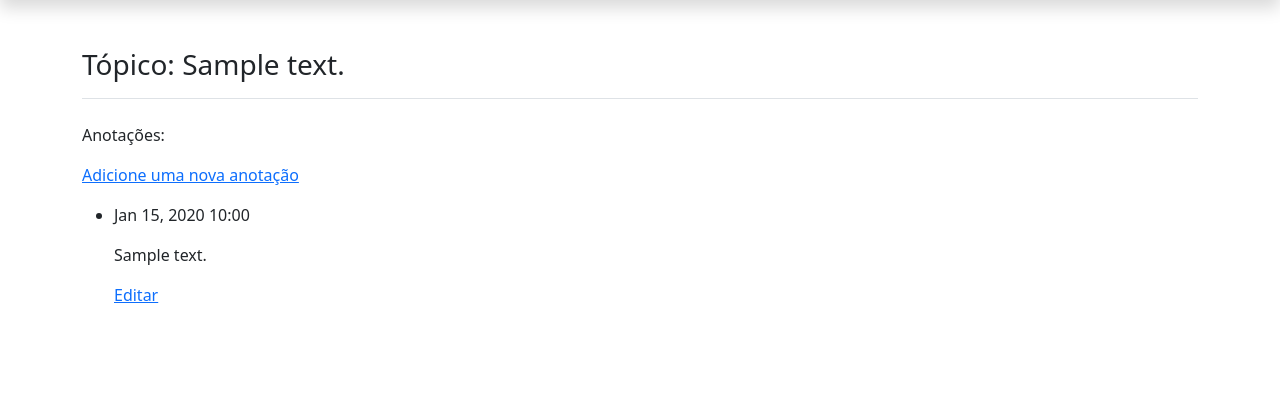
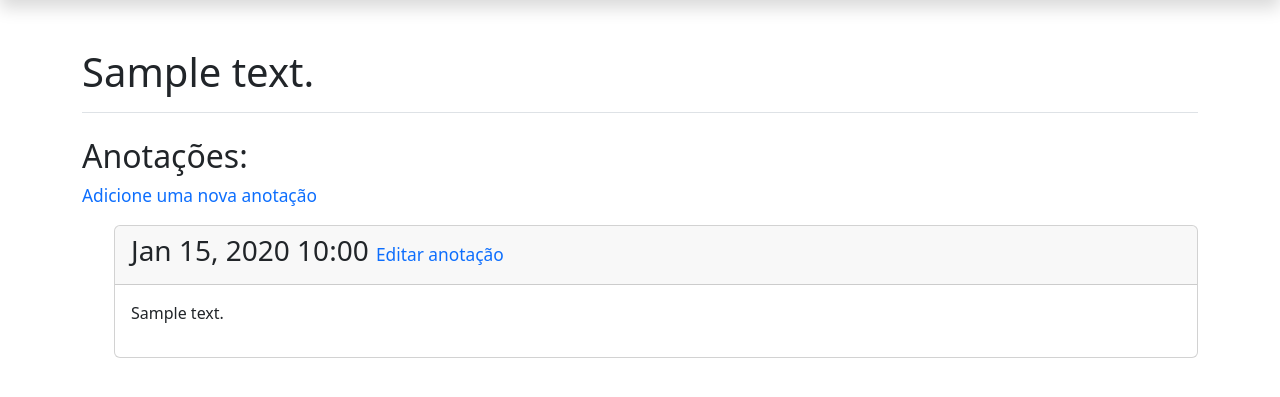
Before and after one commit to thiago-cloud/Kanban_log, a Django app: page /topics/1/ in a window 1280 px wide. Shown: the part 72-469 px from the top of the page. Run offline with Django 5.2, Linux system fonts and the light colour scheme; a user stored in the database is signed in; tables that the repository leaves empty hold one stand-in row (values such as "Sample post"); some libraries are stand-ins or nearby versions.

Commit message:
Kanban_log-v2.0
Estilização da página register, new_entry e etc...., implementação lógica da mensagem criar conta da index

```diff
--- a/Kanban_logs/templates/kanban_logs/base.html
+++ b/Kanban_logs/templates/kanban_logs/base.html
@@ -4,7 +4,7 @@
 <html lang="pt-br">
     <head>
         <meta charset="UTF-8">
-        <meta http-equiv="refresh" content="30"><!--Atualiza o documento a cada 30 segundos-->
+        <!--<meta http-equiv="refresh" content="30">--><!--Atualiza o documento a cada 30 segundos-->
         <meta http-equiv="X-UA-Compatible" content="IE=edge,chrome=1"><!--Informa para o navegador que estar sendo utilizado que ele deve tratar o projeto com a versão mais recente.-->
         <meta name="description" content="Aplicação de anotações de atividades que são aprendidas.">
         <meta name="keywords" content="anotações, anotação, kanban, kanban_logs, topicos">
@@ -16,7 +16,19 @@
         <!--Tags do bootstrap utilizando o bootstrap na página-->
         {% bootstrap_css %}
         {% bootstrap_javascript %}
+        <style>
+            .ul-none ul{
+                display: none;
+            }
+            .ul-none small{
+                display:none;
+            }
 
+            .aviso-error{
+                color:red;
+            }
+
+        </style>
     </head>
     <body>
         <nav class="navbar navbar-expand-lg bg-body-tertiary nav-static-top navbar-dark bg-primary shadow p-3 mb-5 bg-primary">
@@ -29,23 +41,33 @@
                         aria-controls="navbarNav"
                         aria-expanded="false"
                         aria-label="Toggle navigation">
-                        <span class="navbar-toggler-icon">-</span>
+                        <span class="navbar-toggler-icon text-white"></span>
                     </button>
                     <a  class="navbar-brand" href="{% url 'index'%}">Kanban Log</a>
                 <div class="collapse navbar-collapse" id="navbarNav">
-                    <ul class="nav navbar-nav">
+                    <!--<ul class="nav navbar-nav">
                         <li class="nav-item">
                             <a class="nav-link active" aria-current="page" href="{% url 'topics'%}">Tópicos</a>
                         </li>
-                    </ul>
-
+                    </ul>-->
                     <ul class="nav navbar-nav ms-auto">
                         {% if user.is_authenticated %}
-                            <li class="nav-item"><a class="nav-link text-white" href="#">Olá {{ user.username }}!</a></li>
-                            <li class="nav-item"><a class="nav-link text-white" href="{% url 'logout' %}">Sair</a></li>
+                            <li class="nav-item">
+                                <a class="nav-link text-white" href="#">Olá {{ user.username }}!</a>
+                            </li>
+                            <li class="nav-item">
+                                <a class="nav-link active" aria-current="page" href="{% url 'topics'%}">Tópicos</a>
+                            </li>
+                            <li class="nav-item">
+                                <a class="nav-link text-white" href="{% url 'logout' %}">Sair</a>
+                            </li>
                         {% else %}
-                            <li class="nav-item"><a class="nav-link text-white" href="{% url 'register' %}">Registrar</a></li>
-                            <li class="nav-item"><a class="nav-link text-white" href="{% url 'login' %}">Entrar</a></li>
+                            <li class="nav-item">
+                                <a class="nav-link text-white" href="{% url 'register' %}">Registrar</a>
+                            </li>
+                            <li class="nav-item">
+                                <a class="nav-link text-white" href="{% url 'login' %}">Entrar</a>
+                            </li>
                         {% endif %}
                     </ul>
                 </div>
--- a/Kanban_logs/templates/kanban_logs/new_topic.html
+++ b/Kanban_logs/templates/kanban_logs/new_topic.html
@@ -12,7 +12,7 @@
     <form action="{% url 'new_topic' %}" method="post" class="form">
         {% csrf_token %}<!--E sempre necessário colocar o csrf_token ele serve para garantir mais segurança no formulário contra ataques hackers e uma tag do django-->
         <div class="col-4">
-            {% bootstrap_form form%}
+            {% bootstrap_form form %}
         </div>
         {% buttons %}
             <button name="submit" class="btn btn-primary">Adicionar</button>
--- a/Kanban_logs/templates/kanban_logs/topic.html
+++ b/Kanban_logs/templates/kanban_logs/topic.html
@@ -3,7 +3,7 @@
 
 {% block header %}
     <h1>
-        <h3>Tópico: {{ topic }}</h3>
+        {{ topic }}
     </h1>
 {% endblock header %}
 
@@ -11,23 +11,32 @@
 
 
 
-    <p>Anotações: </p>
+    <h2>Anotações: </h2>
 
-    <p><a href="{% url 'new_entry' topic.id %}">Adicione uma nova anotação</a></p>
+    <p><a class="text-decoration-none" style="font-size:13pt;" href="{% url 'new_entry' topic.id %}">Adicione uma nova anotação</a></p>
 
     <ul>
         {% for entry in entries %}
-        <li>
-            <p>{{ entry.date_added | date:'M d, Y H:i' }}</p><!--O date serve para formatar a data das anotações dos tópicos-->
-            <p>{{ entry.text | linebreaks }}</p><!--O linebreaks serve para quebrar linhas para que o texto  fique de maneira compreensiva-->
-            <p>
-                <a href="{% url 'edit_entry' entry.id %}">Editar</a>
-            </p>
-        </li>
+            <div class="card">
+                <div class="card-header">
+                    <h3>
+                        {{ entry.date_added | date:'M d, Y H:i' }}<!--O date serve para formatar a data das anotações dos tópicos-->
+                        <small style="font-size:13pt;">
+                            <a class="text-decoration-none" href="{% url 'edit_entry' entry.id %}">Editar anotação</a>
+                        </small>
+                    </h3>
+                </div>
+                <div class="card-body">
+                    {{ entry.text | linebreaks }}<!--O linebreaks serve para quebrar linhas para que o texto  fique de maneira compreensiva-->
+                </div>
+            </div>
+
         {% empty %}
-        <li>
-            Não há nenhuma anotação
-        </li>
+            <div>
+                <h3>
+                    Não há nenhuma anotação
+                </h3>
+            </div>
         {% endfor %}
     </ul>
 
--- a/Kanban_logs/templates/kanban_logs/topics.html
+++ b/Kanban_logs/templates/kanban_logs/topics.html
@@ -2,7 +2,9 @@
 {% load bootstrap5 %}
 
 {% block header %}
-    <h1>Tópicos:</h1>
+    <h1>
+        Tópicos:
+    </h1>
 {% endblock header %}
 
 {% block content %}
--- a/users/views.py
+++ b/users/views.py
@@ -12,6 +12,11 @@ def logout_views(request):
 
 def register(request):
     """Faz registro de usuário."""
+
+    # Se o usuário estiver autenticado não conseguira entrar na página de register mesmo colocando a url de register.
+    if request.user.is_authenticated:
+        return HttpResponseRedirect(reverse('index'))
+
     if request.method != 'POST':
         # Se for diferente de post retorne o formulário em branco.
         form = UserCreationForm()
```
Also changed, not shown: Kanban_logs/templates/kanban_logs/edit_entry.html (+13 -6 lines), Kanban_logs/templates/kanban_logs/index.html (+15 -4 lines), Kanban_logs/templates/kanban_logs/new_entry.html (+15 -5 lines), users/templates/users/register.html (+22 -4 lines).
